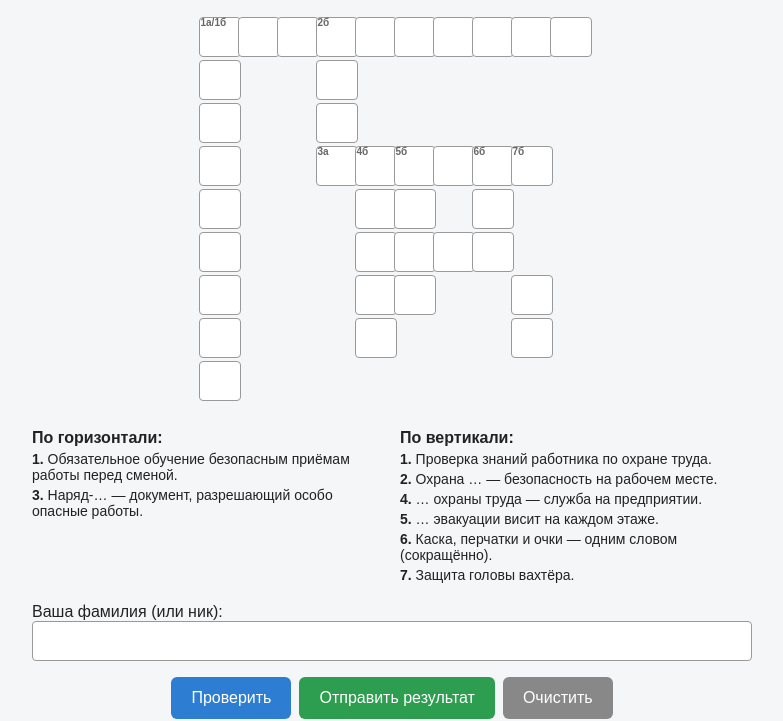
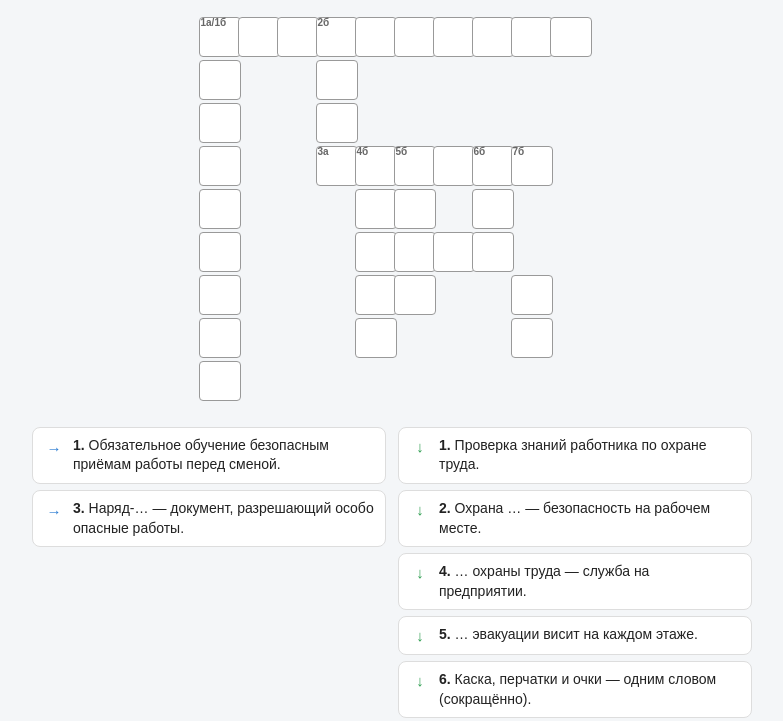
Before and after one commit to Kassiopii/Krossvord, a plain HTML site: page index.html in a window 1280 px wide. Shown: the part 94-815 px from the top of the page, without its empty margins (248-1031 px from the left). Drawn offline with Linux system fonts and the light colour scheme.

Commit message:
Update index.html

```diff
--- a/index.html
+++ b/index.html
@@ -46,10 +46,34 @@
     pointer-events: none;
   }
   input.cell { -webkit-user-select: text; }
-  .clues { display: flex; flex-wrap: wrap; gap: 16px; }
-  .clues > div { flex: 1 1 260px; }
-  .clues h3 { margin: 8px 0 4px; font-size: 16px; }
-  .clues p { margin: 4px 0; font-size: 14px; }
+  .clues {
+    display: flex;
+    flex-wrap: wrap;
+    gap: 12px;
+    justify-content: center;
+  }
+  .clues .col { flex: 1 1 280px; }
+  .clue {
+    display: flex;
+    align-items: flex-start;
+    gap: 8px;
+    background: #fff;
+    border: 1px solid #ddd;
+    border-radius: 8px;
+    padding: 8px 10px;
+    margin: 6px 0;
+    font-size: 14px;
+    line-height: 1.4;
+  }
+  .clue .dir {
+    flex: 0 0 22px;
+    text-align: center;
+    font-size: 15px;
+    font-weight: bold;
+    color: #2d7dd2;
+  }
+  .clue .dir.down { color: #2d9d4f; }
+  .clue b { white-space: nowrap; }
   .name-block { margin: 16px 0; }
   .name-block input {
     width: 100%;
@@ -96,19 +120,17 @@
 <div id="grid"></div>
 
 <div class="clues">
-  <div>
-    <h3>По горизонтали:</h3>
-    <p><b>1.</b> Обязательное обучение безопасным приёмам работы перед сменой.</p>
-    <p><b>3.</b> Наряд-… — документ, разрешающий особо опасные работы.</p>
+  <div class="col">
+    <div class="clue"><span class="dir">&#8594;</span><span><b>1.</b> Обязательное обучение безопасным приёмам работы перед сменой.</span></div>
+    <div class="clue"><span class="dir">&#8594;</span><span><b>3.</b> Наряд-… — документ, разрешающий особо опасные работы.</span></div>
   </div>
-  <div>
-    <h3>По вертикали:</h3>
-    <p><b>1.</b> Проверка знаний работника по охране труда.</p>
-    <p><b>2.</b> Охрана … — безопасность на рабочем месте.</p>
-    <p><b>4.</b> … охраны труда — служба на предприятии.</p>
-    <p><b>5.</b> … эвакуации висит на каждом этаже.</p>
-    <p><b>6.</b> Каска, перчатки и очки — одним словом (сокращённо).</p>
-    <p><b>7.</b> Защита головы вахтёра.</p>
+  <div class="col">
+    <div class="clue"><span class="dir down">&#8595;</span><span><b>1.</b> Проверка знаний работника по охране труда.</span></div>
+    <div class="clue"><span class="dir down">&#8595;</span><span><b>2.</b> Охрана … — безопасность на рабочем месте.</span></div>
+    <div class="clue"><span class="dir down">&#8595;</span><span><b>4.</b> … охраны труда — служба на предприятии.</span></div>
+    <div class="clue"><span class="dir down">&#8595;</span><span><b>5.</b> … эвакуации висит на каждом этаже.</span></div>
+    <div class="clue"><span class="dir down">&#8595;</span><span><b>6.</b> Каска, перчатки и очки — одним словом (сокращённо).</span></div>
+    <div class="clue"><span class="dir down">&#8595;</span><span><b>7.</b> Защита головы вахтёра.</span></div>
   </div>
 </div>
 
@@ -126,8 +148,14 @@
 <p id="message"></p>
 
 <script>
-// Ссылка на форму результата (Google Форма)
+// ====== НАСТРОЙКИ ФОРМЫ ======
 var FORM_URL = "https://docs.google.com/forms/d/e/1FAIpQLSfbMe-R_ezYcd22h2iws-O9RO9MymhgFsx4wcrQPBfdKodyHg/viewform";
+
+// ЗАМЕНИ эти два номера на свои — их даёт «Предварительно заполнить» в Google Форме.
+// Пока стоят заглушки: форма откроется с пустыми полями, ничего не сломается.
+var ENTRY_NAME  = "entry.ФАМИЛИЯ";   // поле «Фамилия»
+var ENTRY_SCORE = "entry.БАЛЛЫ";     // поле «Правильных ответов»
+// ============================
 
 // Сетка: буква = клетка для ввода, # = пустая
 var layout = [
@@ -156,6 +184,7 @@ var words = [
 
 var grid = document.getElementById("grid");
 var inputs = [];
+var btnSend = document.getElementById("btnSend");
 
 // карта стартовых клеток: номер слова рисуется в его первой клетке
 var startNums = {};
@@ -240,6 +269,20 @@ function checkAnswers() {
   return wrong;
 }
 
+// Перед каждым переходом на форму вписываем в ссылку фамилию и баллы
+function updateFormLink() {
+  var score = words.length - checkAnswers().length; // число полностью угаданных слов
+  var name = document.getElementById("name").value.trim();
+  var params = [];
+  if (ENTRY_NAME.indexOf("ФАМИЛИЯ") === -1 && name) {
+    params.push(ENTRY_NAME + "=" + encodeURIComponent(name));
+  }
+  if (ENTRY_SCORE.indexOf("БАЛЛЫ") === -1) {
+    params.push(ENTRY_SCORE + "=" + score);
+  }
+  btnSend.href = FORM_URL + (params.length ? "?" + params.join("&") : "");
+}
+
 var msg = document.getElementById("message");
 var armed = false;
 
@@ -266,10 +309,10 @@ document.getElementById("btnCheck").addEventListener("click", function() {
   }
 });
 
-// «Отправить результат» — теперь настоящая ссылка на форму:
-// переход по ней работает в любом браузере, включая телефон.
+// «Отправить результат» — настоящая ссылка: переход работает в любом браузере.
+// Тап по ней перед переходом успевает обновить ссылку: фамилия + баллы внутри.
 // Если кроссворд не заполнен/с ошибками, первый тап только подсвечивает клетки.
-document.getElementById("btnSend").addEventListener("click", function(e) {
+btnSend.addEventListener("click", function(e) {
   var filled = inputs.every(function(i) { return i.value !== ""; });
   var wrong = checkAnswers();
   if (!filled || wrong.length > 0) {
@@ -287,6 +330,7 @@ document.getElementById("btnSend").addEventListener("click", function(e) {
       msg.className = "err";
     }
   }
+  updateFormLink();
 });
 
 document.getElementById("btnClear").addEventListener("click", function() {
```
